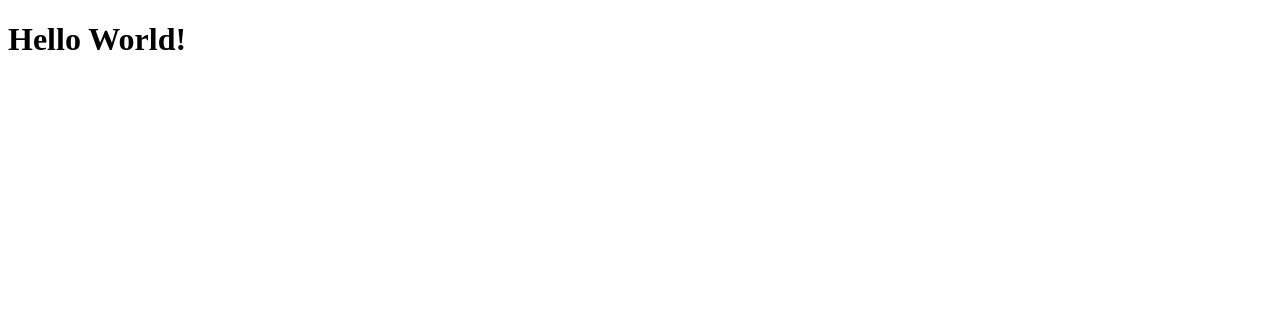
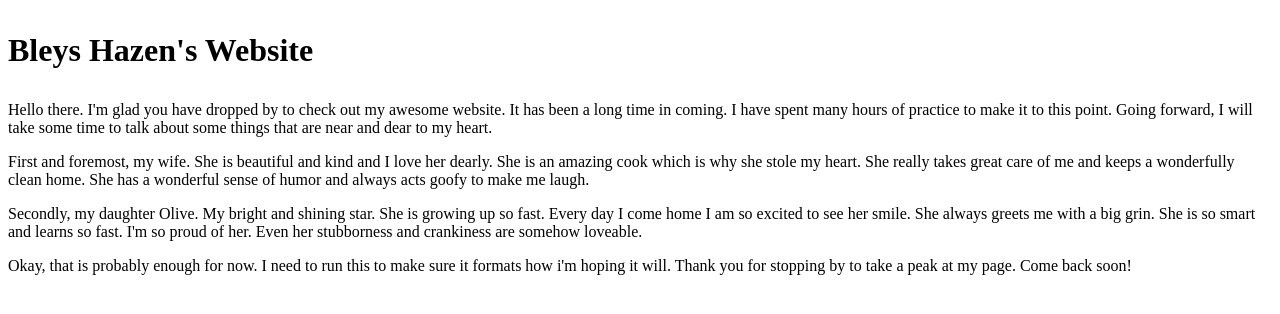
Before and after one commit to SuperluminalLemon/git_test, a plain HTML site: page html-boilerplate/index.html in a window 1280 px wide. Drawn offline with Linux system fonts and the light colour scheme.

Commit message:
edit website content. Added several paragraphs of text.

```diff
--- a/html-boilerplate/index.html
+++ b/html-boilerplate/index.html
@@ -2,10 +2,35 @@
 <html lang="en">
     <head>
         <meta charset="UTF-8">
-        <title>My First Webpage</title>
+        <title>Bleys Hazen's Website</title>
     </head>
-
+    <h1>
+        <p>
+           Bleys Hazen's Website
+        </p>
+    </h1>
     <body>
-        <h1>Hello World!</h1>
+        <p>
+            Hello there. I'm glad you have dropped by to check out my awesome website.
+            It has been a long time in coming. I have spent many hours of practice to make it to this point.
+            Going forward, I will take some time to talk about some things that are near and dear to my heart.
+        </p>
+        <p>
+            First and foremost, my wife. She is beautiful and kind and I love her dearly.
+            She is an amazing cook which is why she stole my heart.
+            She really takes great care of me and keeps a wonderfully clean home.
+            She has a wonderful sense of humor and always acts goofy to make me laugh.
+        </p>
+        <p>
+            Secondly, my daughter Olive. My bright and shining star. She is growing up so fast.
+            Every day I come home I am so excited to see her smile. She always greets me with a big grin.
+            She is so smart and learns so fast. I'm so proud of her.
+            Even her stubborness and crankiness are somehow loveable.
+        </p>
+        <p>
+            Okay, that is probably enough for now.
+            I need to run this to make sure it formats how i'm hoping it will.
+            Thank you for stopping by to take a peak at my page. Come back soon!
+        </p>
     </body>
 </html>
```
